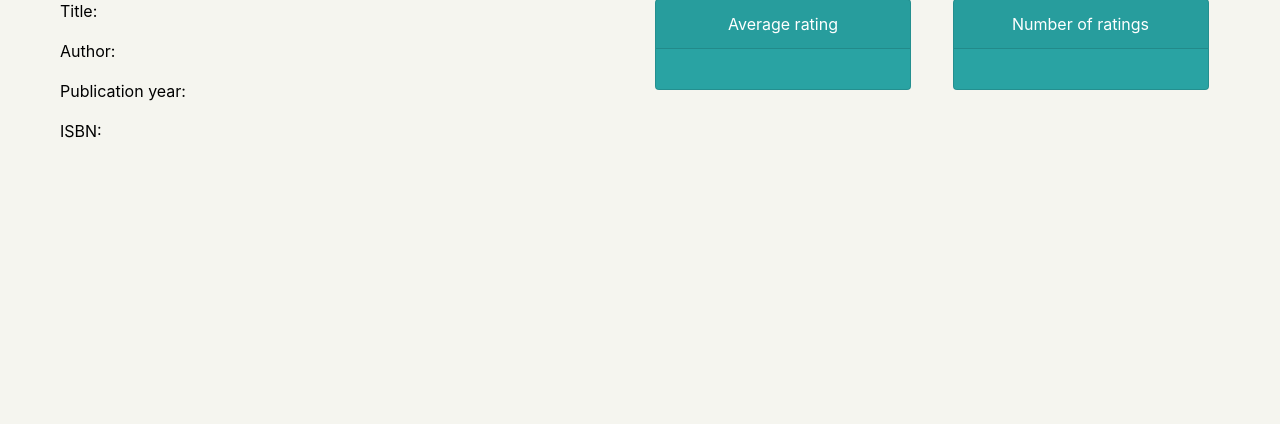
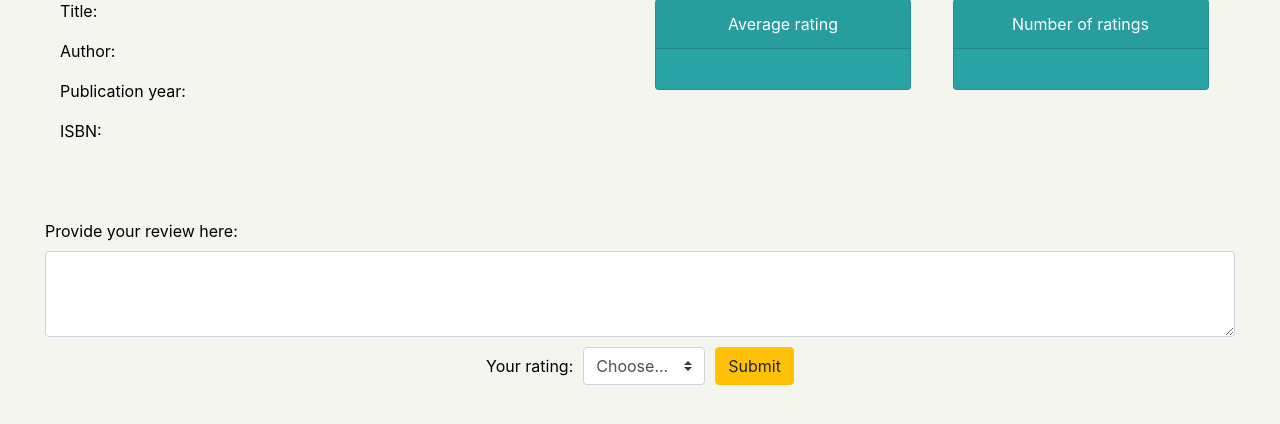
Before and after one commit to mag103/cs50w-project1, a Flask app: template templates/book.html in a window 1280 px wide. Shown: the part 244-668 px from the top of the page. Run offline with Flask 2, Linux system fonts and the light colour scheme; the template is opened without the code that fills it, so the values that code supplies are empty; some libraries are stand-ins or nearby versions.

Commit message:
Added review submission.

```diff
--- a/application.py
+++ b/application.py
@@ -79,15 +79,37 @@ def home():
         return render_template("search_results.html", results=results)
 
 
-@app.route("/book/<isbn>")
+@app.route("/book/<isbn>", methods=["GET", "POST"])
 def book(isbn):
-    res = requests.get("https://www.goodreads.com/book/review_counts.json", params={"key": key, "isbns": isbn})
-    reviews_count = res.json()['books'][0]['reviews_count']
-    average_rating = res.json()['books'][0]['average_rating']
 
-    book_details = db.execute("SELECT * FROM books WHERE isbn = :isbn", {"isbn": isbn}).fetchone()
+    if request.method == "GET":
 
-    return render_template("book.html", book=book_details, reviews_count=reviews_count, average_rating=average_rating)
+        if not session.get('logged_in'):
+            return render_template("error.html", message="You need to log in to access this page.")
+
+        res = requests.get("https://www.goodreads.com/book/review_counts.json", params={"key": key, "isbns": isbn})
+        reviews_count = res.json()['books'][0]['reviews_count']
+        average_rating = res.json()['books'][0]['average_rating']
+
+        book_details = db.execute("SELECT * FROM books WHERE isbn = :isbn", {"isbn": isbn}).fetchone()
+
+        return render_template("book.html", book=book_details, reviews_count=reviews_count, average_rating=average_rating)
+
+    if request.method == "POST":
+
+        review_text = request.form.get("review_text")
+        rating = request.form.get("rating")
+
+        user_id = session['user_id']
+
+        db.execute("INSERT INTO reviews (book_id, user_id, rating, review_text) VALUES (:book_id, :user_id, :rating, :review_text)",
+                        {"book_id": isbn, "user_id": user_id, "rating": rating, "review_text": review_text})
+        db.commit()
+
+        text = review_text + str(rating)
+
+        return render_template("error.html", message=text)
+
 
 # -----------------REGISTRATION-----------------
 
@@ -135,6 +157,9 @@ def api(isbn):
     reviews_count = res.json()['books'][0]['reviews_count']
     average_rating = res.json()['books'][0]['average_rating']
 
+    if db.execute("SELECT * FROM books WHERE isbn = :isbn", {"isbn": isbn}).rowcount == 0:
+        return render_template("error.html", title="Error 404", message="Book with this ISBN is not in the database.")
+
     book_details = db.execute("SELECT * FROM books WHERE isbn = :isbn", {"isbn": isbn}).fetchone()
 
     result = jsonify({
--- a/static/styles.css
+++ b/static/styles.css
@@ -68,4 +68,10 @@ table {
   font-weight: bold;
 }
 
+.review-form {
+  padding-top: 60px;
+  max-width: 1200px;
+  margin: 0 auto;
+}
+
 /*# sourceMappingURL=styles.css.map */
--- a/static/styles.scss
+++ b/static/styles.scss
@@ -77,3 +77,9 @@ table {
 .bold {
   font-weight: bold;
 }
+
+.review-form {
+  padding-top: 60px;
+  max-width: 1200px;
+  margin: 0 auto;
+}
--- a/templates/book.html
+++ b/templates/book.html
@@ -71,6 +71,33 @@
       </div>
     </div>
 
+    <form action="" method="post" class="review-form">
+      <div class="form-group">
+        <div class="row">
+          <label for="exampleFormControlTextarea1">Provide your review here:</label>
+          <textarea class="form-control" id="exampleFormControlTextarea1" name="review_text" rows="3"></textarea>
+        </div>
+        <div class="row">
+          <div class="form-row align-items-center">
+            <div class="col-auto">Your rating: </div>
+            <div class="col-auto">
+              <label class="mr-sm-2 sr-only" for="inlineFormCustomSelect">Rating</label>
+              <select class="custom-select mr-sm-2" id="inlineFormCustomSelect" name="rating">
+                <option selected>Choose...</option>
+                <option value="1">1</option>
+                <option value="2">2</option>
+                <option value="3">3</option>
+                <option value="4">4</option>
+                <option value="5">5</option>
+              </select>
+            </div>
+            <div class="col">
+              <button type="submit" class="btn btn-warning">Submit</button>
+            </div>
+          </div>
+        </div>
+      </div>
+    </form>
 
 
 {% endblock %}
```
Also changed, not shown: TODO.txt (added, +10 -0 lines), 3 other files.
